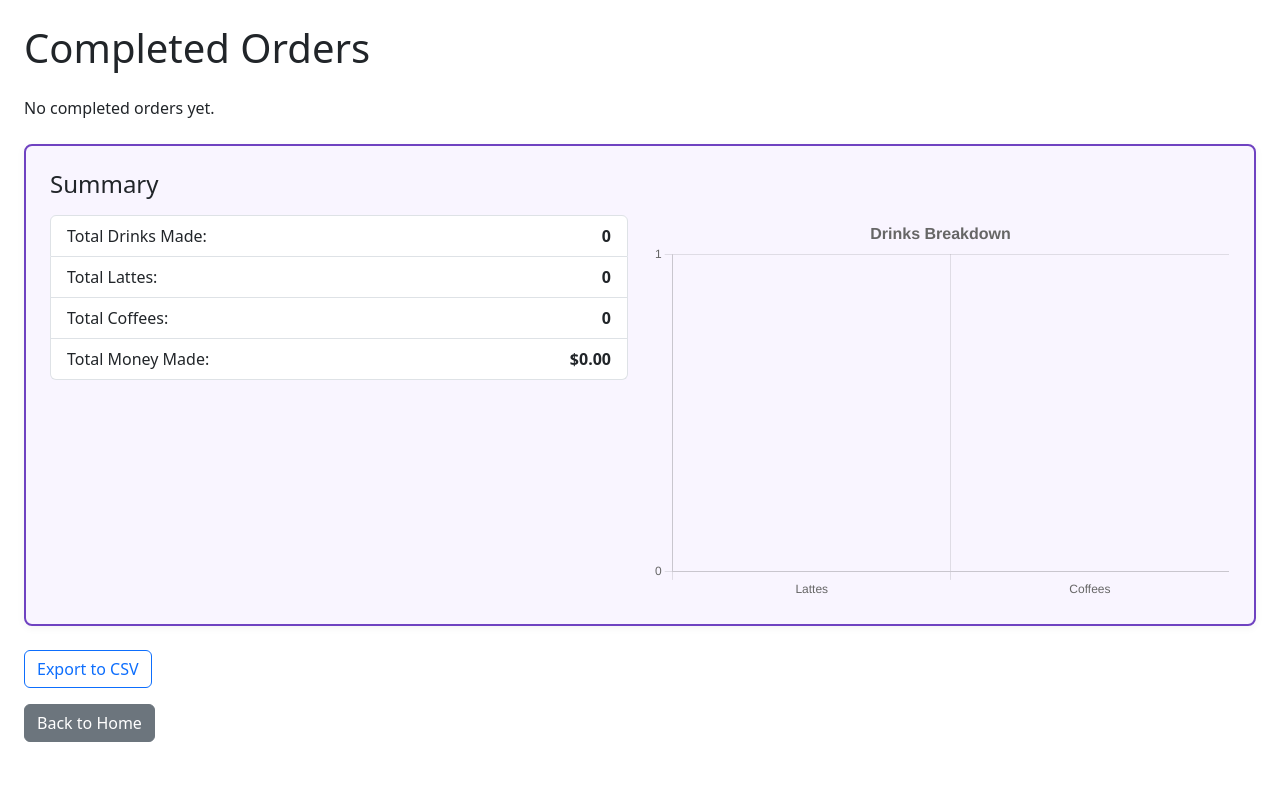
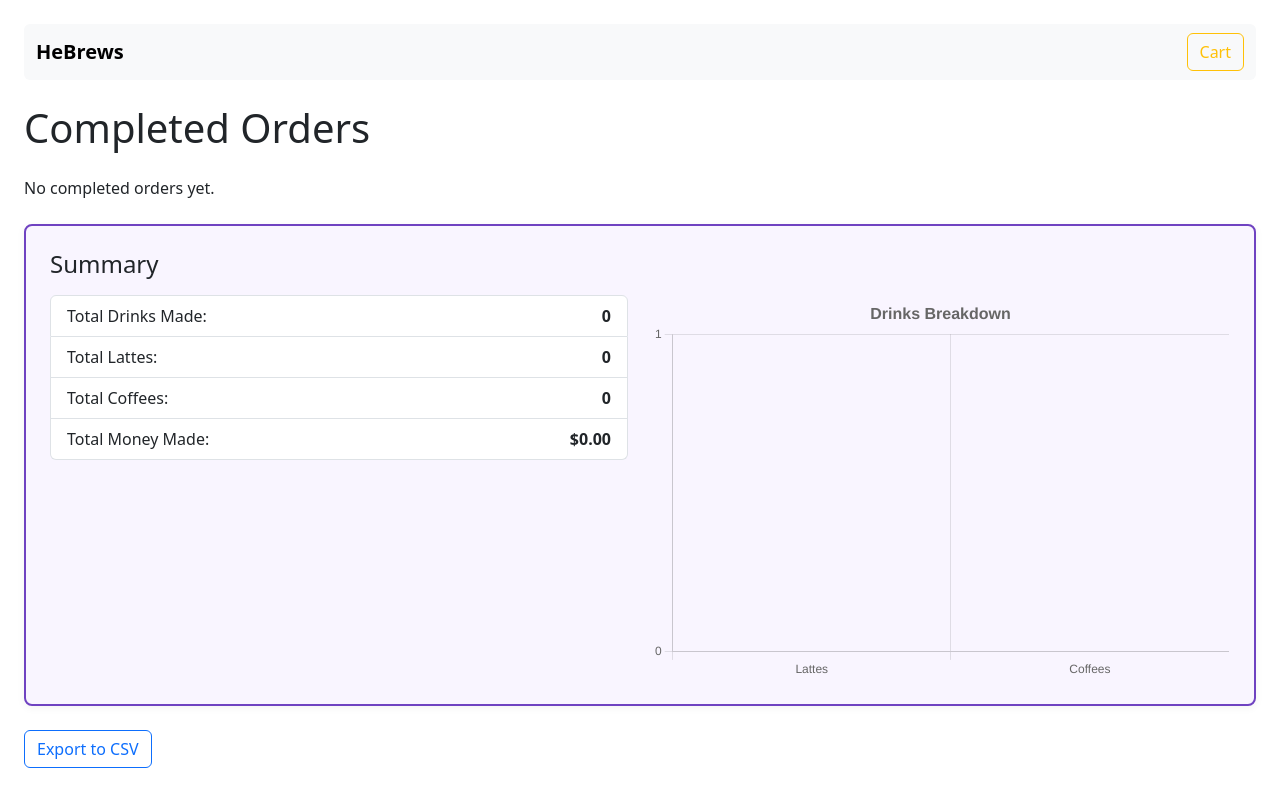
Before and after one commit to kyoussef777/st-marks-fiteer, a Flask app: page /completed in a window 1280 px wide. Run offline with Flask 3, Linux system fonts and the light colour scheme; data that the repository does not hold is empty.

Commit message:
Added nav bar

```diff
--- a/app/templates/completed.html
+++ b/app/templates/completed.html
@@ -9,6 +9,17 @@
   <script src="https://cdn.jsdelivr.net/npm/chart.js"></script>
 </head>
 <body class="p-4">
+  <nav class="navbar navbar-expand-lg navbar-light bg-light mb-4 rounded">
+    <div class="container-fluid">
+      <a class="navbar-brand" href="{{ url_for('index') }}">
+        <!-- Replace below text with an <img> tag if you have a logo image -->
+        <strong>HeBrews</strong>
+      </a>
+      <div class="d-flex">
+        <a href="{{ url_for('index') }}" class="btn btn-outline-warning">Cart</a>
+      </div>
+    </div>
+  </nav>
   <h1 class="mb-4">Completed Orders</h1>
 
   {% if completed %}
@@ -66,10 +77,7 @@
     <button type="submit" class="btn btn-outline-primary">Export to CSV</button>
   </form>
 
-  <div class="mt-3">
-    <a href="{{ url_for('index') }}" class="btn btn-secondary">Back to Home</a>
-  </div>
-  <script>
+<script>
     const ctx = document.getElementById('summaryChart').getContext('2d');
     const summaryChart = new Chart(ctx, {
         type: 'bar',
@@ -107,7 +115,5 @@
         }
     });
   </script>
-
-
 </body>
 </html>
--- a/docker-compose.yml
+++ b/docker-compose.yml
@@ -2,7 +2,7 @@
 services:
   pos:
     # build: .
-    image: hebrew-pos:1.6.2
+    image: hebrew-pos:1.6.3
     ports:
       - "5000:5000"
     volumes:
```
Also changed, not shown: app/templates/index.html (+11 -3 lines).
